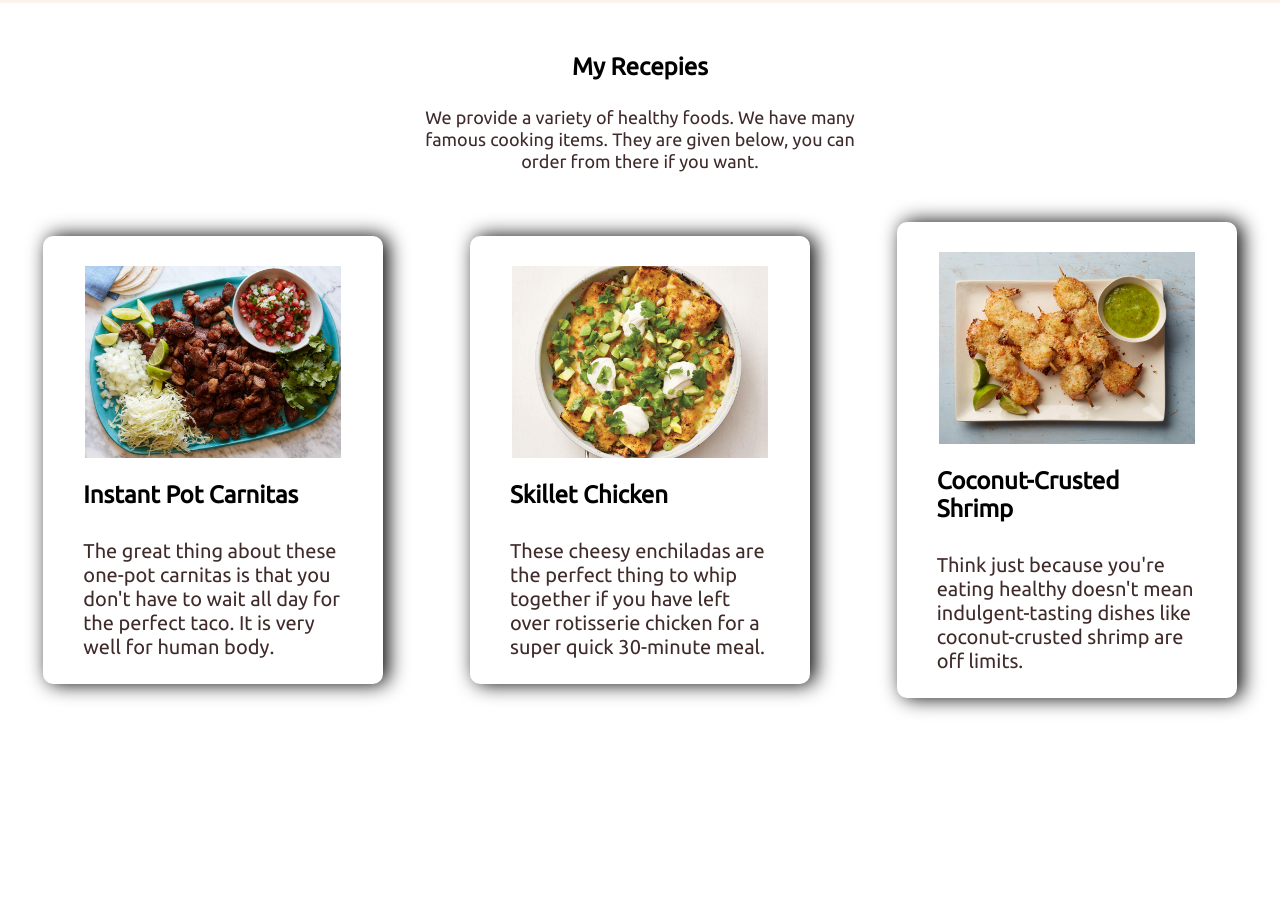
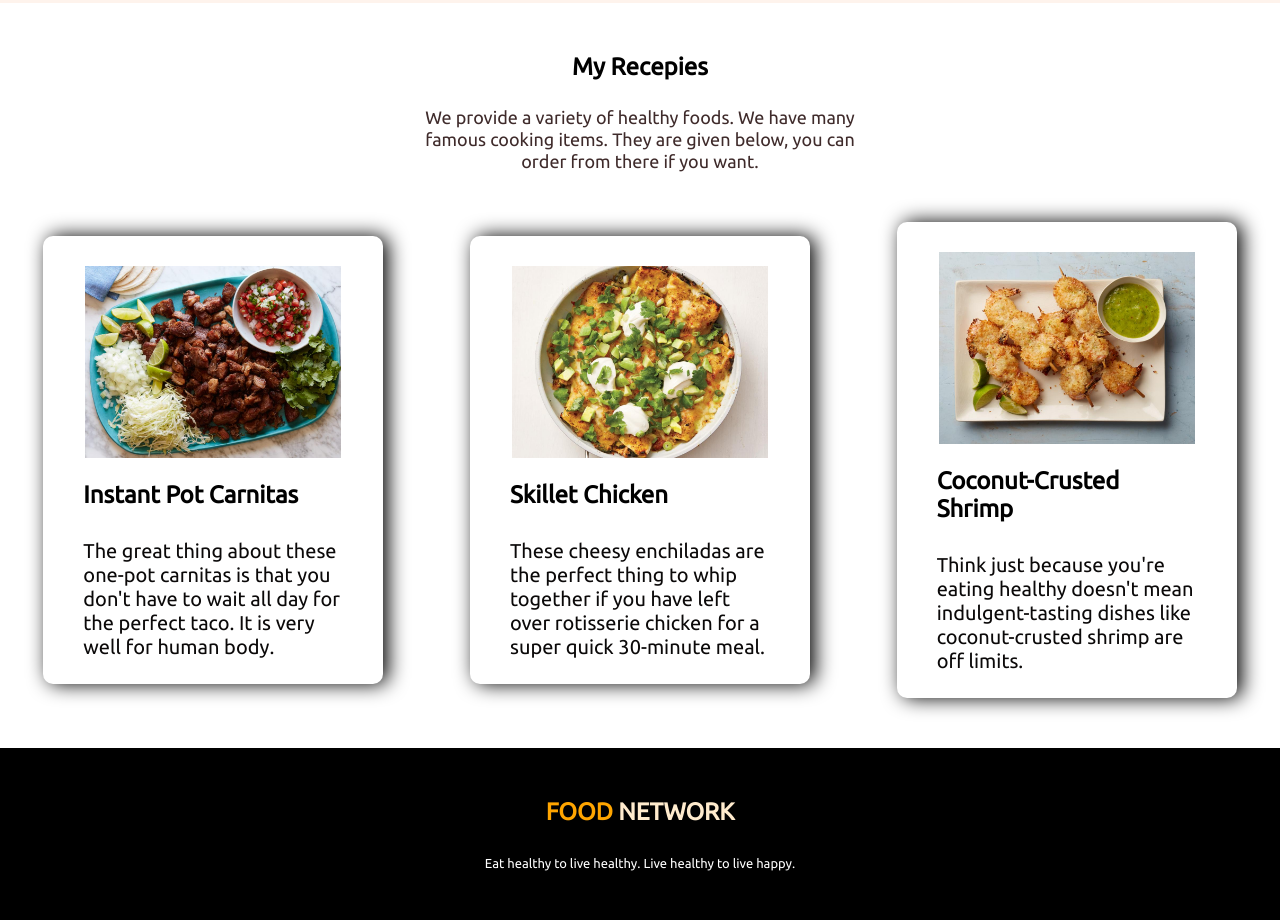
Before and after one commit to asrafulbabu80/assignment_01, a plain HTML site: page index.html in a window 1280 px wide. Shown: the part 1152-2072 px from the top of the page. Before the commit the page ends 1900 px from the top, so only its background shows below. Drawn offline with Linux system fonts and the light colour scheme.

Commit message:
finished

```diff
--- a/index.html
+++ b/index.html
@@ -77,5 +77,9 @@
 
         </div>
     </section>
+    <footer class="footer">
+        <h2><span class="color">FOOD</span> <span class="colors">NETWORK</span></h2>
+        <p>Eat healthy to live healthy. Live healthy to live happy.</p>
+    </footer>
 </body>
 </html>
--- a/style.css
+++ b/style.css
@@ -28,7 +28,7 @@ body{
 }
 p{
     font-size: 20px;
-    color: hsl(0, 19%, 21%);
+    color: hsl(0, 11%, 4%);
     padding-top: 30px;
 }
 .description{
@@ -135,3 +135,16 @@ p{
     padding: 0px 30px;
     padding-bottom: 15px;
 }
+
+.footer{
+    background: black;
+    text-align: center;
+    padding: 50px 0px;
+}
+.footer p{
+    color: white;
+    font-size: small;
+}
+.colors{
+    color: blanchedalmond;
+}
```
